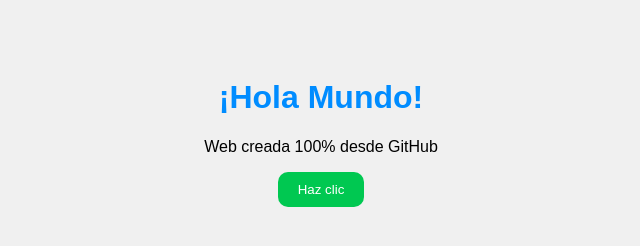
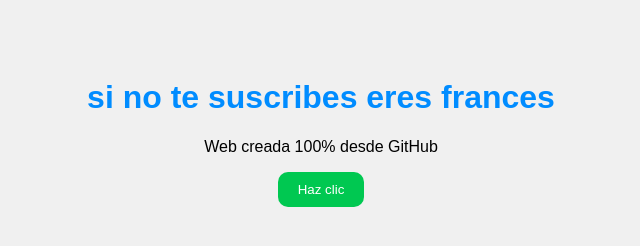
Before and after one commit to SPUF404/hola, a plain HTML site: page index.html in a window 1280 px wide. Shown: the whole page, without its empty margins (319-959 px from the left). Drawn offline with Linux system fonts and the light colour scheme.

Commit message:
Update index.html

```diff
--- a/index.html
+++ b/index.html
@@ -5,7 +5,7 @@
     <link rel="stylesheet" href="estilos.css">
   </head>
   <body>
-    <h1>¡Hola Mundo!</h1>
+    <h1>si no te suscribes eres frances</h1>
     <p>Web creada 100% desde GitHub</p>
     <button>Haz clic</button>
   </body>
```
